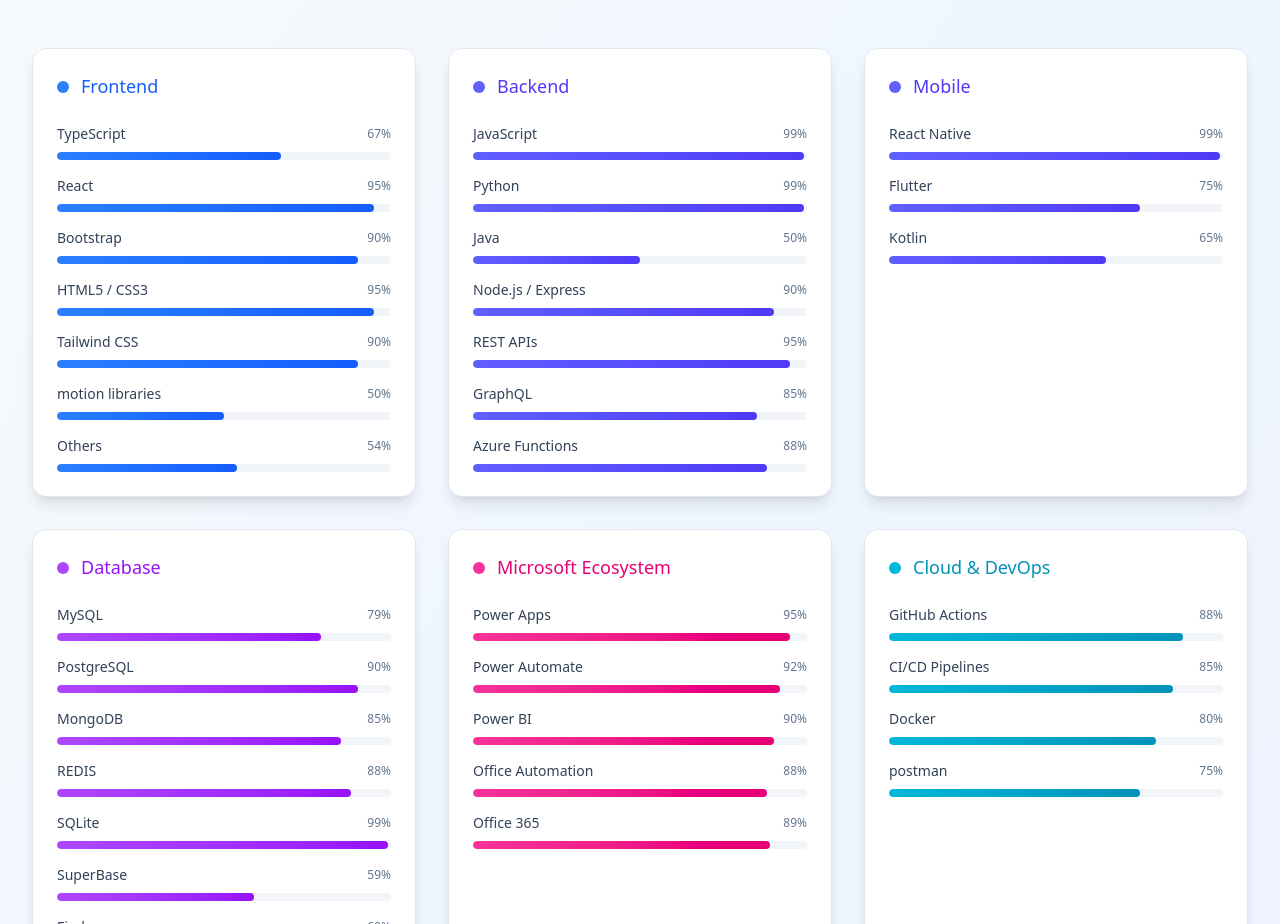
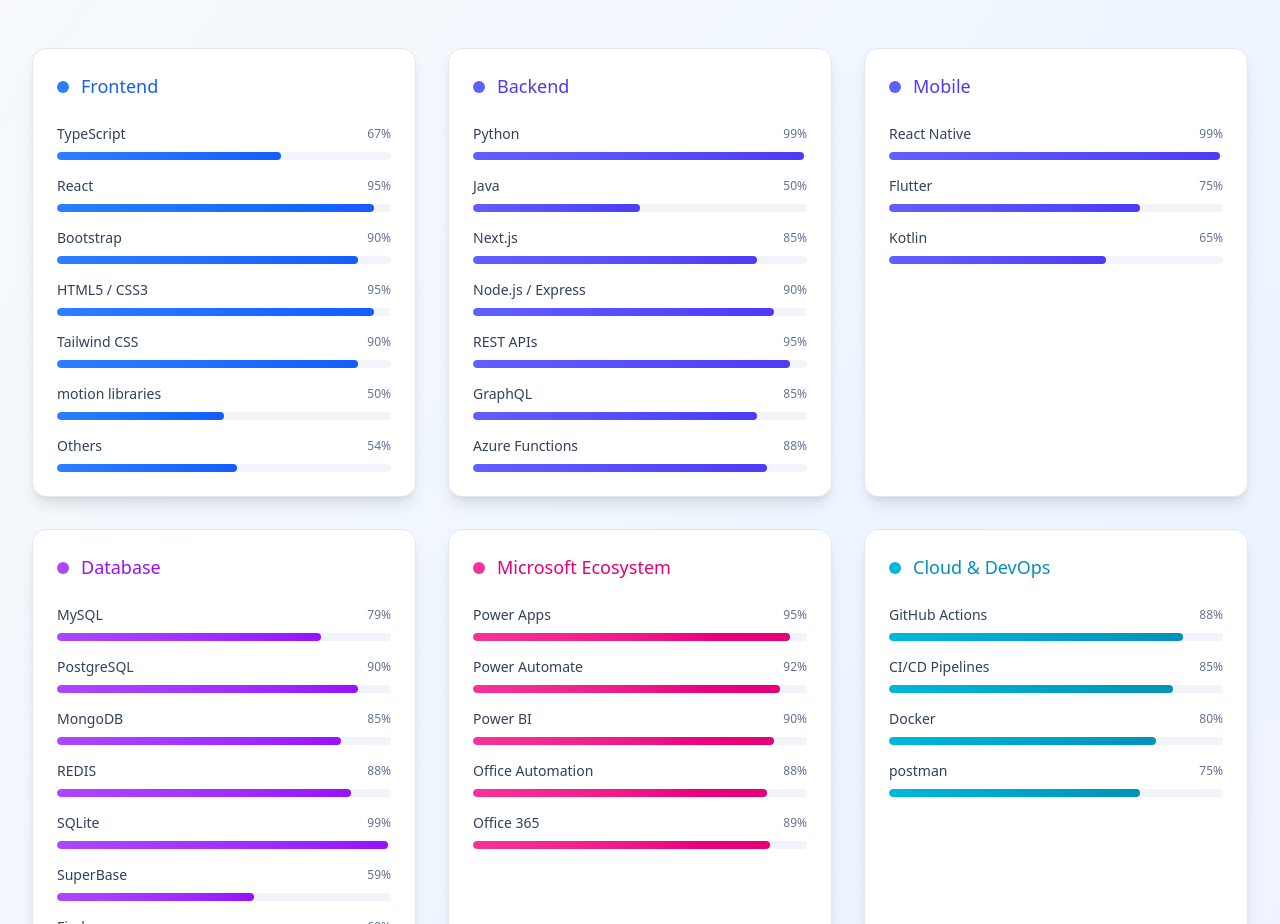
Before and after one commit to Snailkingston/my-portfolio, a React (Vite) app: page / in a window 1280 px wide. Shown: the part 1780-2704 px from the top of the page. Built offline with nearby package versions, Linux system fonts and the light colour scheme.

Commit message:
few modifictions.

```diff
--- a/src/components/Projects.tsx
+++ b/src/components/Projects.tsx
@@ -207,10 +207,12 @@
                       </span>
                     ))}
                   </div>
+
                 </div>
               </motion.a>
             ))}
           </div>
+
         </motion.div>
       </div>
     </section>
--- a/src/components/Skills.tsx
+++ b/src/components/Skills.tsx
@@ -21,9 +21,11 @@
       categoryKey: 'skills.categories.backend',
       color: 'indigo',
       skills: [
-        {name : 'JavaScript', level : 99},
+
         {name : 'Python', level : 99},
+
         {name : 'Java', level : 50},
+        {name : 'Next.js', level : 85},
         { name: 'Node.js / Express', level: 90 },
         { name: 'REST APIs', level: 95 },
         { name: 'GraphQL', level: 85 },
```
